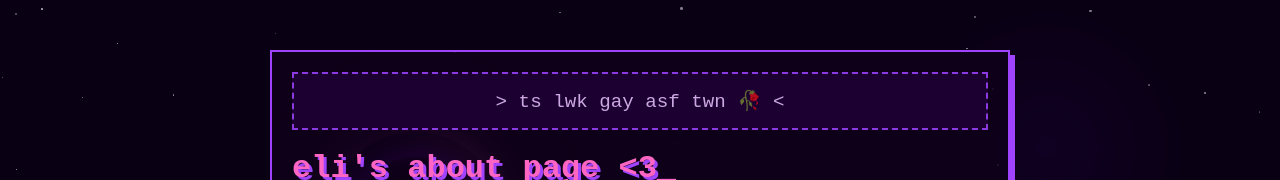
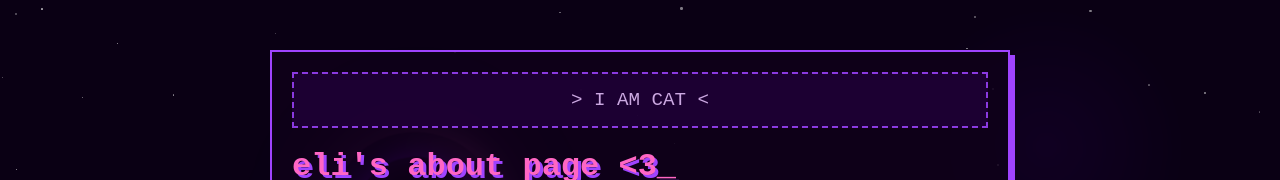
Before and after one commit to elisoreal/elisoreal.github.io, a plain HTML site: page index.html in a window 1280 px wide. Shown: the top 180 px of the page. Drawn offline with Linux system fonts and the light colour scheme; a web font is replaced by a local one.

Commit message:
I AM CAT

```diff
--- a/index.html
+++ b/index.html
@@ -438,7 +438,7 @@
     <div class="scanline"></div>
     <div class="container">
         <div class="motd" id="motd">
-            <span class="blink">></span> ts lwk gay asf twn 🥀 <span class="blink"><</span>
+            <span class="blink">></span> I AM CAT <span class="blink"><</span>
         </div>
 
         <h1 class="cursor">eli's about page <3</h1>
```
